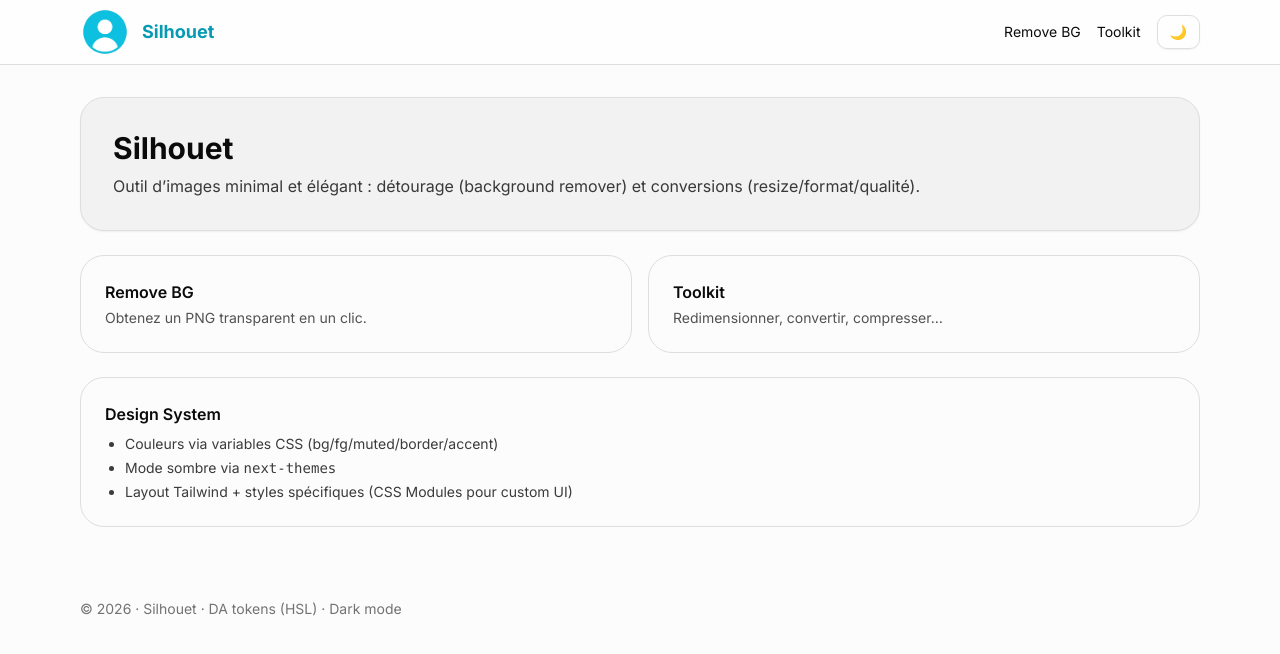
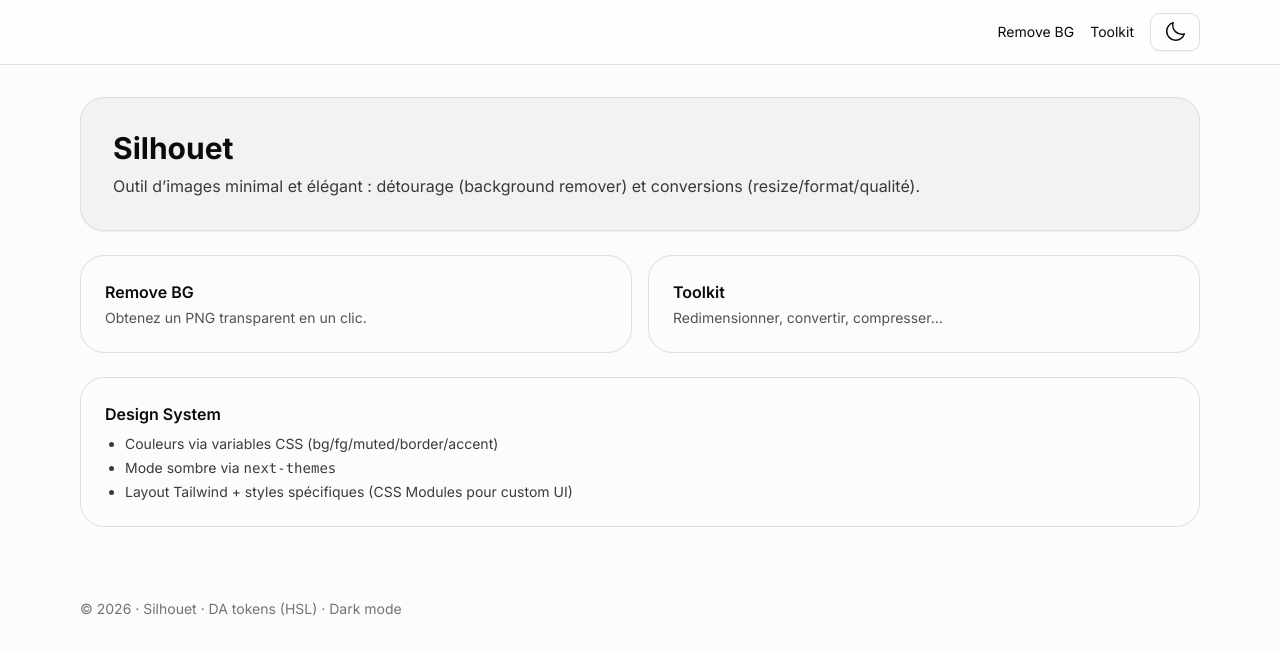
Before and after one commit to michaelgirardet/silhouet, a Next.js app: page / in a window 1280 px wide. Shown: the top 654 px of the page. Built offline with nearby package versions, Linux system fonts and the light colour scheme.

Commit message:
feat: create remove bg page

```diff
--- a/package.json
+++ b/package.json
@@ -10,6 +10,7 @@
   },
   "dependencies": {
     "@imgly/background-removal": "^1.7.0",
+    "@phosphor-icons/react": "^2.1.10",
     "next": "15.5.0",
     "next-themes": "^0.4.6",
     "react": "19.1.0",
--- a/src/app/components/Navbar.tsx
+++ b/src/app/components/Navbar.tsx
@@ -1,7 +1,6 @@
-import Image from "next/image";
 import Link from "next/link";
 import ThemeToggle from "./ThemeToggle";
-import Logo from "../../../public/silhouet_logo.png";
+
 
 export default function Navbar() {
     return (
@@ -10,8 +9,7 @@ export default function Navbar() {
 
 
                 <Link href="/" className="flex items-center gap-3">
-                  <Image src={Logo} alt="Silhouet" className="font-semibold tracking-tight" width={50} height={50} />
-                <h1 className="text-lg font-bold text-accent-600">Silhouet</h1>
+                <h1 className="text-lg font-bold text-white">Silhouet</h1>
                 </Link>
 
                 <nav className="flex items-center gap-4 text-sm">
--- a/src/app/components/ThemeToggle.tsx
+++ b/src/app/components/ThemeToggle.tsx
@@ -1,6 +1,7 @@
 'use client';
 import { useEffect, useState } from 'react';
 import { useTheme } from 'next-themes';
+import { MoonIcon, SunDimIcon } from '@phosphor-icons/react';
 
 export default function ThemeToggle() {
   const { resolvedTheme, setTheme } = useTheme();
@@ -9,12 +10,12 @@ export default function ThemeToggle() {
   // Pour empêcher toute lecture du thème pendant le rendu SSR
   useEffect(() => setMounted(true), []);
 
-  const icon = !mounted ? '◑' : resolvedTheme === 'dark' ? '☀️' : '🌙';
+  const icon = !mounted ? '◑' : resolvedTheme === 'dark' ? <SunDimIcon size={24} /> : <MoonIcon size={24}  />;
 
   return (
     <button
       type="button"
-      className="rounded-md border border-border px-3 py-1.5 shadow-soft hover:shadow-float transition"
+      className="rounded-md border border-border px-3 py-1.5 shadow-soft hover:shadow-float transition cursor-pointer"
       onClick={() => setTheme(resolvedTheme === 'dark' ? 'light' : 'dark')}
       aria-label="Basculer le thème clair/sombre"
       title="Basculer le thème"
```
Also changed, not shown: 1 other file (tests, documents, lock files or other folders).
